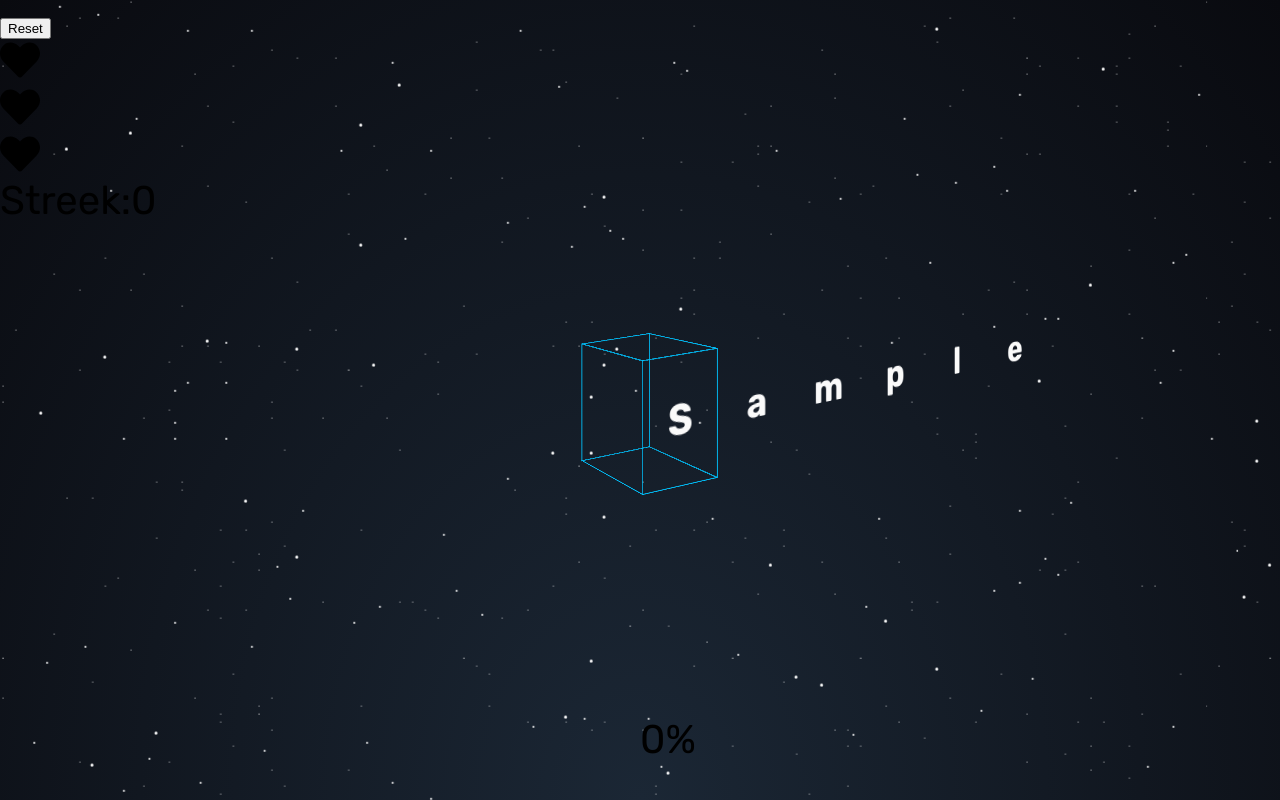
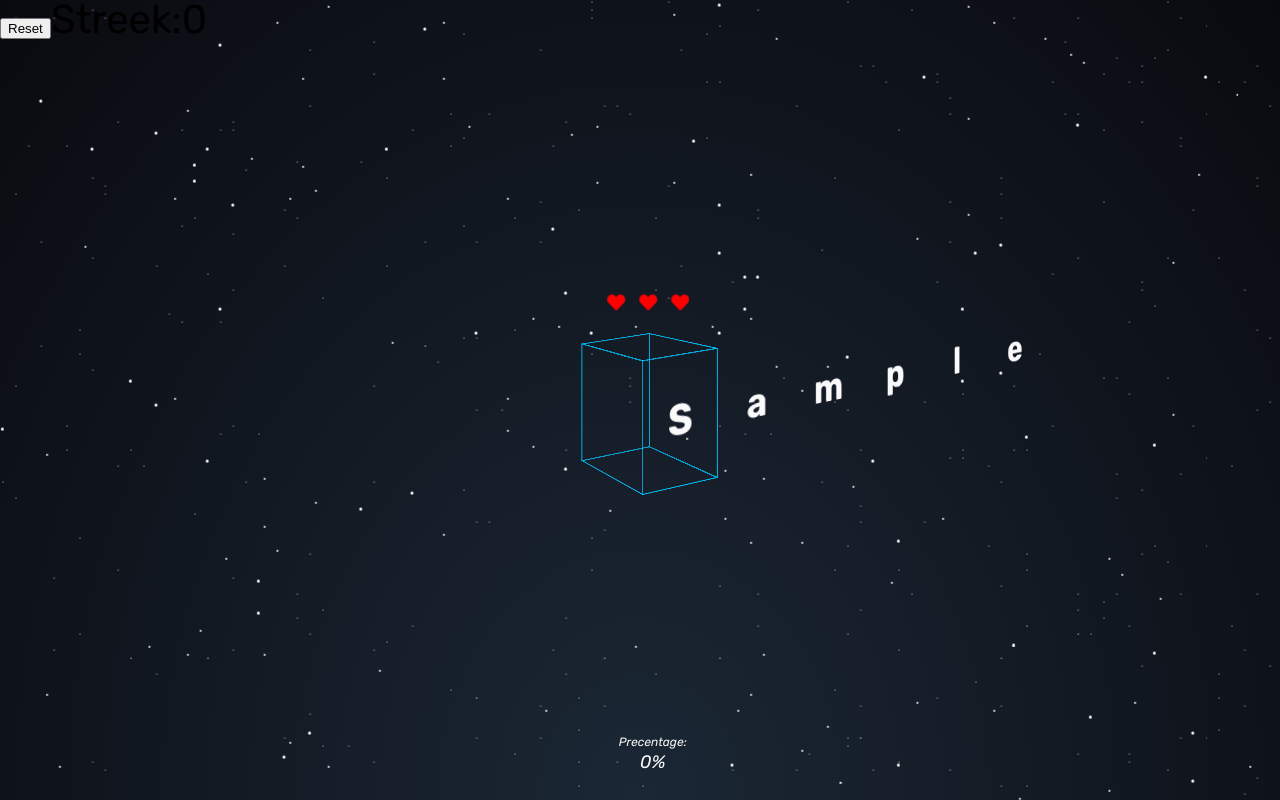
Before and after one commit to PohribniakRoman/Typo-Game, a React (Vite) app: page / in a window 1280 px wide. Both pictures are taken after typing "Sample" into the empty fields and a click on the button "Submit". Built offline with nearby package versions, Linux system fonts and the light colour scheme.

Commit message:
add bg fix

```diff
--- a/src/components/Cube.tsx
+++ b/src/components/Cube.tsx
@@ -1,3 +1,5 @@
+import { useRef } from "react";
+
 export interface Cube{
     symbol:string;
     index:number;
@@ -5,7 +7,15 @@ export interface Cube{
 }
 
 export const Cube:React.FC<Cube> = ({symbol,success,index}) => {
-    return <div className={`typo__item ${success?success:""}`} style={{transform:`rotateY(40deg) translate3d(-50%,0,-${index*2}em)`}}>
+    const cubeRef = useRef<HTMLDivElement|null>(null);
+
+    if(success?.includes("incorrect")){
+        cubeRef.current?.classList.add("incorrect")
+        setTimeout(() => {
+            cubeRef.current?.classList.remove("incorrect")
+        }, 500);
+    }
+    return <div ref={cubeRef} className={`typo__item ${success?success:""}`} style={{transform:`rotateY(40deg) translate3d(-50%,0,-${index*2}em)`}}>
         <div className="typo__item--particle top"></div>
         <div className="typo__item--particle right"></div>
         <div className="typo__item--particle front">{symbol}</div>
--- a/src/components/Typo.tsx
+++ b/src/components/Typo.tsx
@@ -83,7 +83,7 @@ export const Typo:React.FC<Typo> = ({target,complexity}) => {
     }
 
     return <div className="sceen__container">
-        <ul className="typo" style={{transform:`translate3d(-${0.572*precentage}%, ${Math.sin(31.45)*precentage -50}%, ${1.4 * correctGuessed}em)`}}>
+        <ul className="typo" style={{transform:`translate3d(-${0.5688*precentage}%, ${Math.sin(31.92)*precentage -50}%, ${1.4 * correctGuessed}em)`}}>
             {phrase.current.split("").map((symbol,index)=>{
                 if(typo[index]){
                     return <Cube key={index} index={index} success={typo[index].success?"correct":"incorrect current"} symbol={symbol}/>
@@ -99,9 +99,9 @@ export const Typo:React.FC<Typo> = ({target,complexity}) => {
         </ul>
         <div className="typo__precentage">{`${Math.round(precentage)}%`}</div>
         <button className="typo__reset" onClick={reset}>Reset</button>
-        <ul>
+        <ul className="typo__lives">
             {new Array(maxTypos).fill(1).map((el,index)=>{
-                return  <li key={el+index}>
+                return  <li className="typo__lives--item" key={el+index}>
                     {carriage.current.typos < index+el
                     ?<FaHeart/>
                     :<FaHeartBroken/>
--- a/src/styles/components/_typo.scss
+++ b/src/styles/components/_typo.scss
@@ -10,9 +10,23 @@ $width: 2em;
   transition: 0.3s;
   &__precentage {
     position: absolute;
+    color: #fafafa;
+    font-size: 18px;
     bottom: 20px;
     left: 50%;
     transform: translateY(-50%);
+    font-style: italic;
+    &::before{
+      content: "Precentage:";
+      color: #fafafa;
+      position: absolute;
+      bottom: 100%;
+      margin-bottom: 5px;
+      left: 50%;
+      font-size: 12px;
+      font-style: italic;
+      transform: translateX(-50%);
+    }
   }
   &__item {
     perspective: 40em;
@@ -74,6 +88,16 @@ $width: 2em;
       }
     }
   }
+  &__lives{
+    position: absolute;
+    color: red;
+    top: 38%;
+    left: 50%;
+    display: flex;
+    transform: translate(-40%,-50%);
+    gap: 14px;
+    font-size: 18px;
+  }
 }
 
 
```
